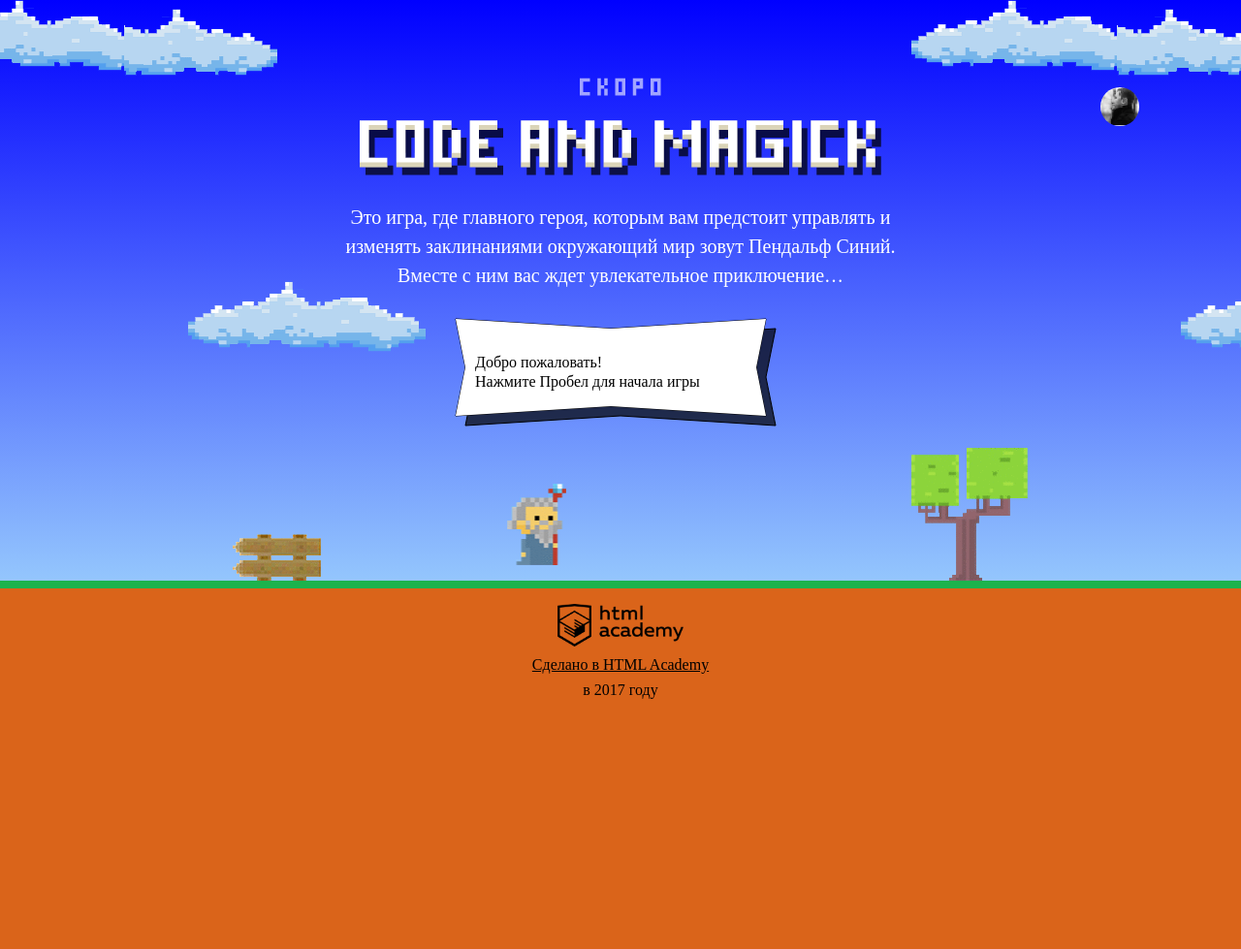
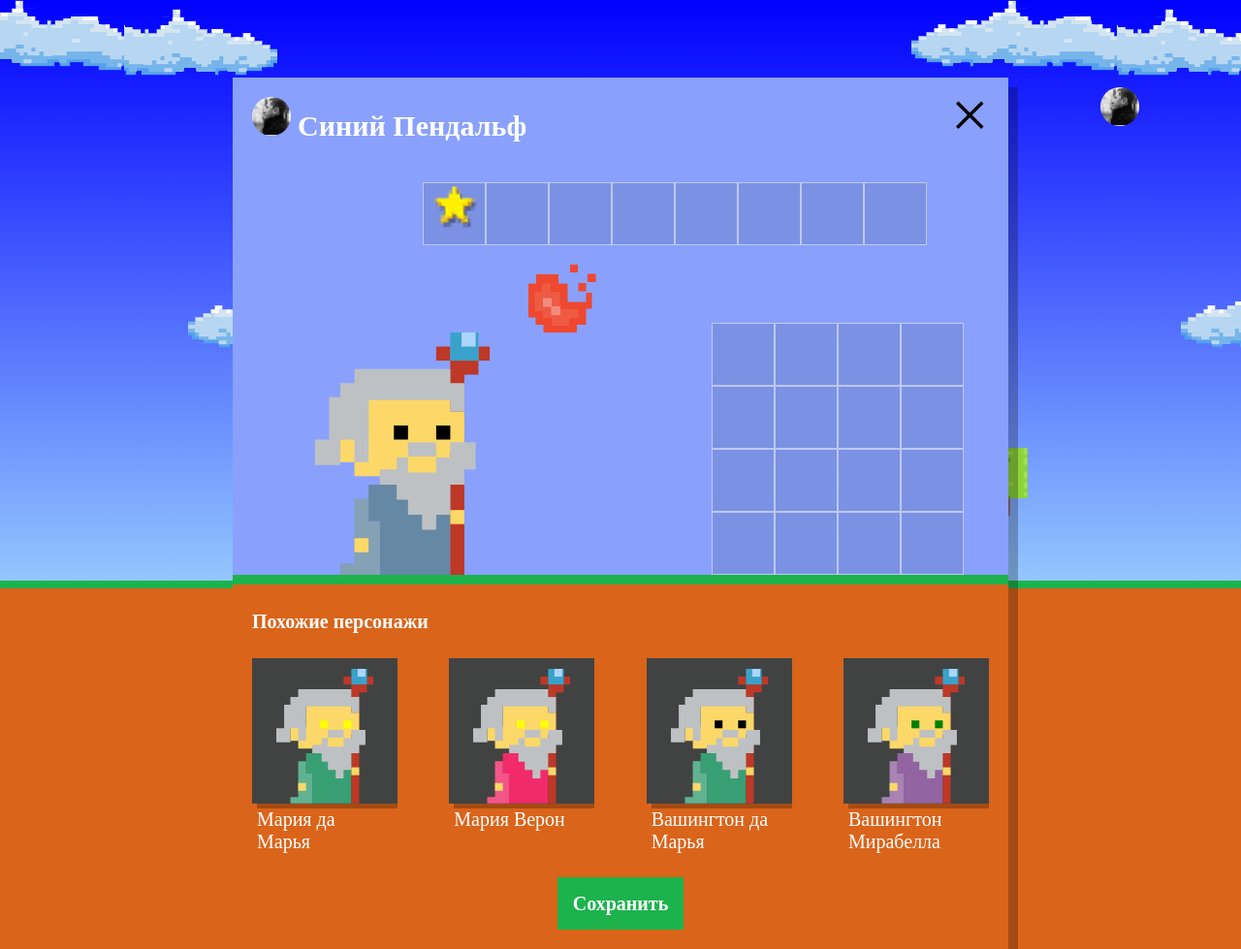
Before and after one commit to VinokurovAlexander/904281-code-and-magick-18, a website: page index.html in a window 1280 px wide. Shown: the whole page at 97% size. Before the commit the page ends 800 px from the top, so only its background shows below. Drawn offline with Linux system fonts and the light colour scheme; a web font is replaced by a local one.

Commit message:
Выполнил задание с отрисовкой похожих персонажей

```diff
--- a/index.html
+++ b/index.html
@@ -183,7 +183,7 @@
 <script>
   var fireballSize = 22;
   var getFireballSpeed = function (left) {
-    return = left ? 5 : 2;
+    return left ? 5 : 2;
   };
   var wizardSpeed = 3;
   var wizardWidth = 70;
@@ -199,5 +199,6 @@
 </script>
 <script src="js/stat.js"></script>
 <script src="js/game.js"></script>
+<script src="js/setup.js"></script>
 </body>
 </html>
--- /dev/null
+++ b/js/setup.js
@@ -0,0 +1,117 @@
+'use strict';
+
+var NAMES = ['Иван', 'Хуан Себастьян', 'Мария', 'Кристоф', 'Виктор', 'Юлия', 'Люпита', 'Вашингтон'];
+var SUR_NAMES = ['да Марья', 'Верон', 'Мирабелла', 'Вальц', 'Онопко', 'Топольницкая', 'Нионго', 'Ирвинг'];
+var COAT_COLORS = ['rgb(101, 137, 164)', 'rgb(241, 43, 107)', 'rgb(146, 100, 161)', 'rgb(56, 159, 117)', 'rgb(215, 210, 55)', 'rgb(0, 0, 0)'];
+var EYES_COLORS = ['black', 'red', 'blue', 'yellow', 'green'];
+var NUMBER_OF_WIZARDS = 4;
+
+var userDialog = document.querySelector('.setup');
+var similarListElement = document.querySelector('.setup-similar-list');
+var similarWizardTemplate = document.querySelector('#similar-wizard-template')
+    .content
+    .querySelector('.setup-similar-item');
+
+userDialog.classList.remove('hidden');
+document.querySelector('.setup-similar').classList.remove('hidden');
+
+/**
+ * Возвращает случайное число в диапазоне от 0 до maxValue(не включая).
+ *
+ * @param {number} maxValue - верхняя граница диапазона.
+ * @return {number} Случайное число.
+ */
+var getRandomNumber = function (maxValue) {
+  var randomNumber = Math.floor(Math.random() * maxValue);
+  return randomNumber;
+};
+
+/**
+ * Возвращает случайное значение из массива.
+ *
+ * @param {array} arr - массив, из которого нужно получить значение.
+ * @return {*} Случайное значение из массива.
+ */
+var getRandomValueFromArray = function (arr) {
+  var valueIndex = getRandomNumber(arr.length);
+  var value = arr[valueIndex];
+  return value;
+};
+
+/**
+ * Составляет полное имя для персонажа, состоящие из имени и фамилии.
+ * Случайные значения для имени и фамилии берутся из массивов NAMES и SUR_NAMES соответственно.
+ * Расположение имени и фамилии в итоговой строке зависит от значения
+ * переменной fullnameIndex(true или false).
+ *
+ * @return {string} Строка с именем и фамилией персонажа.
+ */
+var getCharacterName = function () {
+  var fullName;
+
+  var name = getRandomValueFromArray(NAMES);
+  var surName = getRandomValueFromArray(SUR_NAMES);
+  var fullnameIndex = getRandomNumber(2);
+
+  fullName = fullnameIndex ? name + ' ' + surName : surName + ' ' + name;
+  return fullName;
+};
+
+/**
+ * Генерирует объект персонажа.
+ *
+ * @return {object} Объект персонажа.
+ */
+var generateCharacter = function () {
+  var character = {};
+
+  character.name = getCharacterName();
+  character.coatColor = getRandomValueFromArray(COAT_COLORS);
+  character.eyesColor = getRandomValueFromArray(EYES_COLORS);
+  return character;
+};
+
+/**
+ * Генерирует массив с объектами персонажа.
+ * @param {number} charactersNumber - количество генерируемых персонажей.
+ * @return {array} Массив с объектами персонажа.
+ */
+var generateAllCharacters = function (charactersNumber) {
+  var characters = [];
+
+  for (var i = 0; i < charactersNumber; i++) {
+    characters.push(generateCharacter());
+  }
+  return characters;
+};
+
+/**
+ * Подготавливает ноду с персонажем.
+ * @param {object} wizard - объект персонажа с необходимыми свойствами для подготовки ноды.
+ * @return {objects} Нода персонажа.
+ */
+var renderWizard = function (wizard) {
+  var wizardElement = similarWizardTemplate.cloneNode(true);
+
+  wizardElement.querySelector('.setup-similar-label').textContent = wizard.name;
+  wizardElement.querySelector('.wizard-coat').style.fill = wizard.coatColor;
+  wizardElement.querySelector('.wizard-eyes').style.fill = wizard.eyesColor;
+  return wizardElement;
+};
+
+/**
+ * Добавляет персонажей в разметку HTML.
+ * @param {arr} wizards - массив с обектами персонажей.
+ */
+
+var appendWizards = function (wizards) {
+  var fragment = document.createDocumentFragment();
+
+  for (var i = 0; i < wizards.length; i++) {
+    fragment.appendChild(renderWizard(wizards[i]));
+  }
+  similarListElement.appendChild(fragment);
+};
+
+var wizards = generateAllCharacters(NUMBER_OF_WIZARDS);
+appendWizards(wizards);
--- a/js/stat.js
+++ b/js/stat.js
@@ -10,12 +10,26 @@ var BAR_WIDTH = 40;
 var BAR_HEIGHT = 150;
 var BAR_GAP = 50;
 
+/**
+ * Рисует на канвасе прямоугольник.
+ *
+ * @param {object} ctx - Контекст отрисовки.
+ * @param {number} x - Начальная координата по оси X.
+ * @param {number} y - Начальная координата по оси Y.
+ * @param {string} color - Цвет заливки.
+ */
 var renderCloud = function (ctx, x, y, color) {
   ctx.fillStyle = color;
   ctx.fillRect(x, y, CLOUD_WIDTH, CLOUD_HEIGHT);
 };
 
-var getMaxElement = function (arr) {
+/**
+ * Возвращает элемент из массива с максимальным значением.
+ *
+ * @param {array} arr - Массив.
+ * @return {number} Элемент с максимальным значением.
+ */
+var getMaxElementFromArray = function (arr) {
   var maxElement = arr[0];
   for (var i = 1; i < arr.length; i++) {
     if (maxElement < arr[i]) {
@@ -24,7 +38,13 @@ var getMaxElement = function (arr) {
   }
   return maxElement;
 };
-
+/**
+ * Функция отрисовывает статистику игры.
+ *
+ * @param {objects} ctx - Контекст отрисовки.
+ * @param {array} names - Массив с именами игроков.
+ * @param {array} times - Массив с времени прохождения игры для каждого игрока.
+ */
 window.renderStatistics = function (ctx, names, times) {
   renderCloud(ctx, CLOUD_X + GAP, CLOUD_Y + GAP, 'rgba(0, 0, 0, 0.7)');
   renderCloud(ctx, CLOUD_X, CLOUD_Y, '#fff');
@@ -35,7 +55,7 @@ window.renderStatistics = function (ctx, names, times) {
   ctx.fillText('Ура вы победили!', CLOUD_X + GAP, CLOUD_Y + FONT_GAP);
   ctx.fillText('Список результатов:', CLOUD_X + GAP, CLOUD_Y + FONT_GAP + (GAP * 2));
 
-  var maxTime = getMaxElement(times);
+  var maxTime = getMaxElementFromArray(times);
 
   for (var i = 0; i < names.length; i++) {
     var barY = BAR_HEIGHT - (BAR_HEIGHT * times[i]) / maxTime + CLOUD_Y + (FONT_GAP * 3);
```
